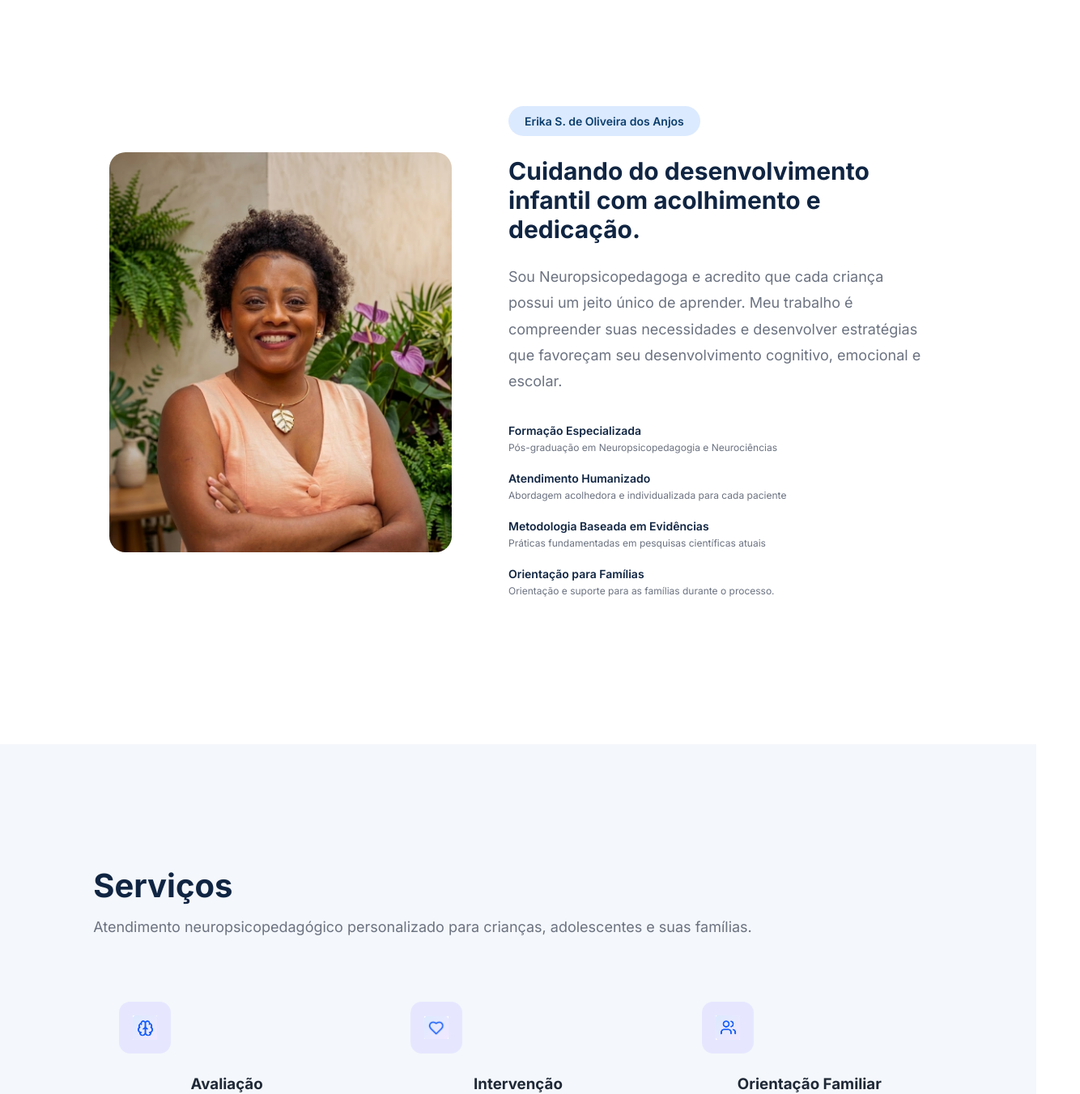
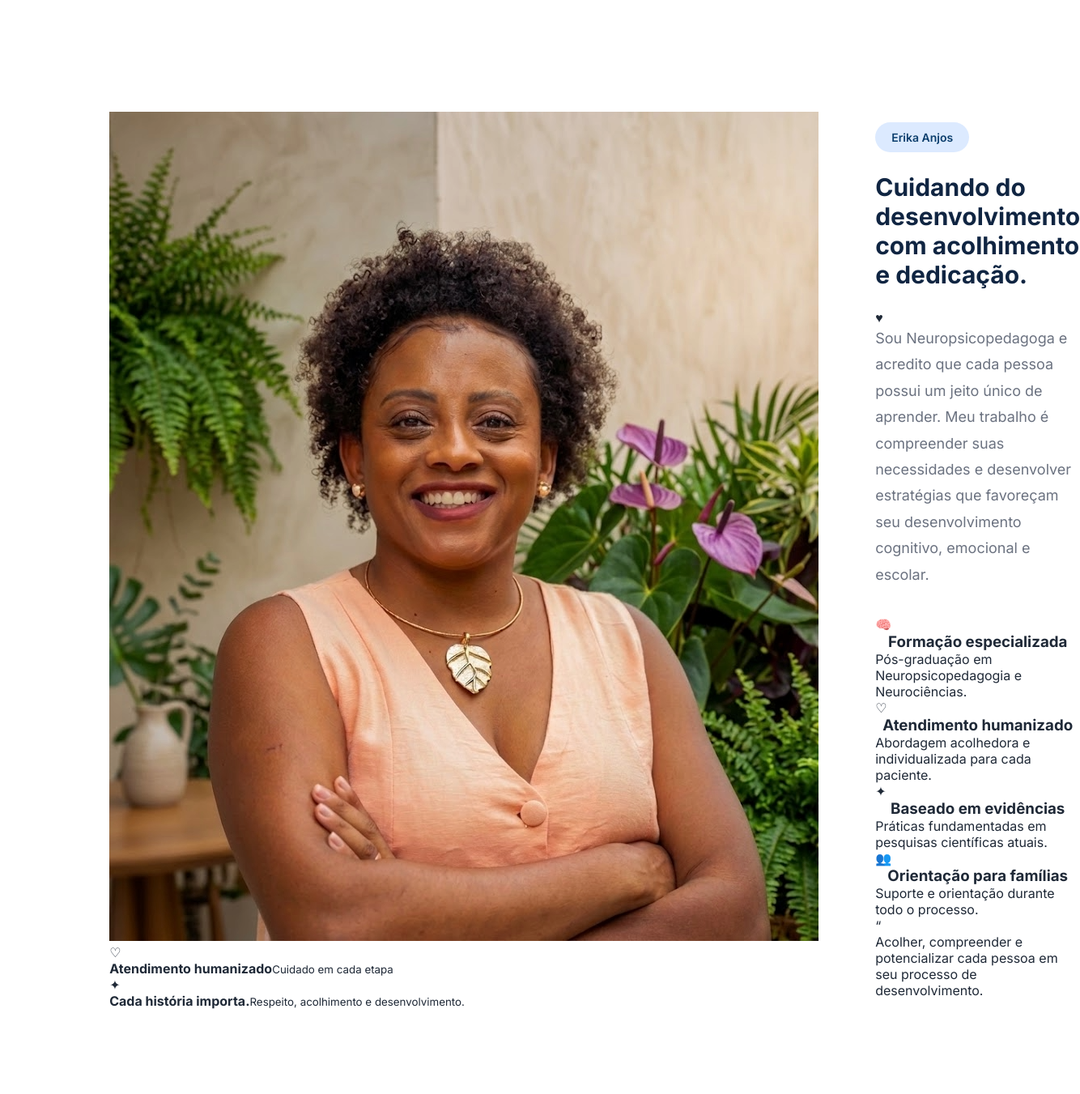
Before and after one commit to AlexandreAkkt/ErikaNeuropsicopedagoga, a React (Vite) app: page / in a window 1280 px wide. Shown: the part 960-2311 px from the top of the page at 81% size, 1334 px wide, since content can reach past the window. Built offline with nearby package versions, Linux system fonts and the light colour scheme.

Commit message:
Melhora layout e contéudo da seçça About

```diff
--- a/src/components/About/About.jsx
+++ b/src/components/About/About.jsx
@@ -3,47 +3,131 @@ import erikaAbout from "../../assets/erika.png";
 
 function About() {
   return (
-    <section id="about">
+    <section id="about" className="about-section">
+      <div className="about-background"></div>
+
       <div className="container about">
-        <div className="about-image">
-          <img src={erikaAbout} alt="Neuropsicopedagoga Erika" />
+
+        {/* IMAGEM */}
+        <div className="about-image-area">
+          <div className="about-image-decoration"></div>
+
+          <div className="about-image-card">
+            <img
+              src={erikaAbout}
+              alt="Erika Anjos - Neuropsicopedagoga"
+            />
+
+            <div className="about-image-badge">
+              <span>♡</span>
+
+              <div>
+                <strong>Atendimento humanizado</strong>
+                <small>Cuidado em cada etapa</small>
+              </div>
+            </div>
+          </div>
+
+          <div className="about-floating-card">
+            <span>✦</span>
+            <div>
+              <strong>Cada história importa.</strong>
+              <small>Respeito, acolhimento e desenvolvimento.</small>
+            </div>
+          </div>
         </div>
 
+        {/* CONTEÚDO */}
         <div className="about-content">
-          <span className="about-tag">Erika S. de Oliveira dos Anjos</span>
+
+          <span className="about-tag">
+            Erika Anjos
+          </span>
 
           <h2>
-            Cuidando do desenvolvimento infantil com acolhimento e dedicação.
+            Cuidando do desenvolvimento
+            <span> com acolhimento e dedicação.</span>
           </h2>
 
-          <p>
-            Sou Neuropsicopedagoga e acredito que cada criança possui um jeito
+          <div className="about-line">
+            <span></span>
+            <strong>♥</strong>
+          </div>
+
+          <p className="about-description">
+            Sou Neuropsicopedagoga e acredito que cada pessoa possui um jeito
             único de aprender. Meu trabalho é compreender suas necessidades e
-            desenvolver estratégias que favoreçam seu desenvolvimento cognitivo,
-            emocional e escolar.
+            desenvolver estratégias que favoreçam seu desenvolvimento
+            cognitivo, emocional e escolar.
           </p>
 
-          <ul className="about-list">
-            <li>
-              <strong>Formação Especializada</strong>
-              <p>Pós-graduação em Neuropsicopedagogia e Neurociências</p>
-            </li>
+          {/* CARDS */}
+          <div className="about-features">
 
-            <li>
-              <strong>Atendimento Humanizado</strong>
-              <p>Abordagem acolhedora e individualizada para cada paciente</p>
-            </li>
+            <div className="about-feature">
+              <div className="feature-icon">
+                🧠
+              </div>
 
-            <li>
-              <strong>Metodologia Baseada em Evidências</strong>
-              <p>Práticas fundamentadas em pesquisas científicas atuais</p>
-            </li>
+              <div>
+                <h3>Formação especializada</h3>
+                <p>
+                  Pós-graduação em Neuropsicopedagogia e Neurociências.
+                </p>
+              </div>
+            </div>
 
-            <li>
-              <strong>Orientação para Famílias</strong>
-              <p>Orientação e suporte para as famílias durante o processo.</p>
-            </li>
-          </ul>
+            <div className="about-feature">
+              <div className="feature-icon">
+                ♡
+              </div>
+
+              <div>
+                <h3>Atendimento humanizado</h3>
+                <p>
+                  Abordagem acolhedora e individualizada para cada paciente.
+                </p>
+              </div>
+            </div>
+
+            <div className="about-feature">
+              <div className="feature-icon">
+                ✦
+              </div>
+
+              <div>
+                <h3>Baseado em evidências</h3>
+                <p>
+                  Práticas fundamentadas em pesquisas científicas atuais.
+                </p>
+              </div>
+            </div>
+
+            <div className="about-feature">
+              <div className="feature-icon">
+                👥
+              </div>
+
+              <div>
+                <h3>Orientação para famílias</h3>
+                <p>
+                  Suporte e orientação durante todo o processo.
+                </p>
+              </div>
+            </div>
+
+          </div>
+
+          {/* FRASE FINAL */}
+          <div className="about-quote">
+            <span>“</span>
+
+            <p>
+              Acolher, compreender e potencializar cada pessoa em seu
+              processo de desenvolvimento.
+            </p>
+          </div>
+
         </div>
       </div>
     </section>
--- a/src/components/Hero/Hero.css
+++ b/src/components/Hero/Hero.css
@@ -329,12 +329,12 @@
   font-size: 16px;
 }
 
-/* ================================
+/*
    IMAGEM
-================================ */
+ */
 
 .hero-image-wrapper {
-  width: 47%;
+  width: 48%;
 
   position: relative;
 
@@ -389,9 +389,9 @@
   transform: scale(1.015);
 }
 
-/* ================================
+/*
    MENSAGEM SOBRE A IMAGEM
-================================ */
+ */
 
 .image-message {
   position: absolute;
@@ -448,9 +448,9 @@
   margin: 0;
 }
 
-/* ================================
+/*
    TABLET
-================================ */
+ */
 
 @media (max-width: 1100px) {
   .hero {
@@ -471,9 +471,6 @@
   }
 }
 
-/* ================================
-   MOBILE
-================================ */
 
 @media (max-width: 768px) {
   .hero {
```
